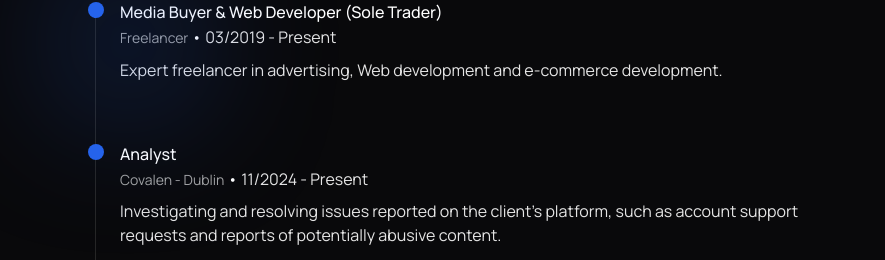
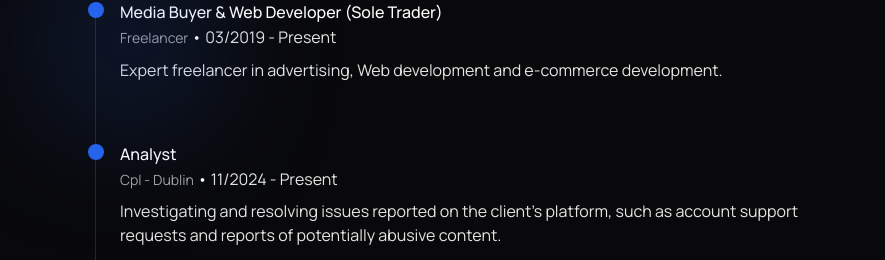
Before and after one commit to stefanosechi/ss-portfolio, a Next.js app: page / in a window 1280 px wide. Shown: the part 1705-1965 px from the top of the page, without its empty margins (161-1046 px from the left). Built offline with nearby package versions, Linux system fonts and the light colour scheme; no server answers.

Commit message:
Update contact and experience components

```diff
--- a/src/components/contents/contact.tsx
+++ b/src/components/contents/contact.tsx
@@ -89,13 +89,13 @@ const Contact = () => {
                             </p>
                         </Button>
                     </Link>
-                    <Link href="https://wa.link/c8re0h" className="flex-[0.5] w-full lg:w-auto">
+                    <Link href="https://wa.me/qr/CP6734ADNO6TB1" className="flex-[0.5] w-full lg:w-auto">
                         <Button type='button' variant="outline" className="flex-col items-start w-full h-auto p-5 hover:scale-100">
                             <h6 className="text-base font-medium">
                                 WhatsApp
                             </h6>
                             <p className="mt-2 text-base text-foreground/70">
-                                +353 899795061
+                                +353899795061
                             </p>
                         </Button>
                     </Link>
--- a/src/components/contents/experience.tsx
+++ b/src/components/contents/experience.tsx
@@ -29,7 +29,7 @@ const Experience = () => {
                         </span>
                         <br />
                         <span className="text-sm text-neutral-400">
-                            Covalen - Dublin
+                            Cpl - Dublin
                         </span>
                         {" "}•{" "}
                         <span className="text-neutral-200">
```
